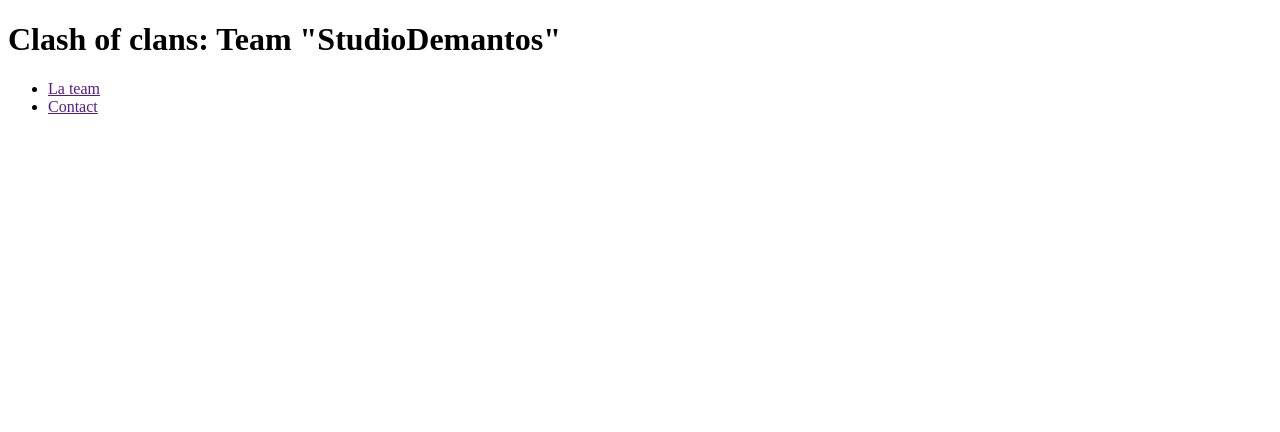
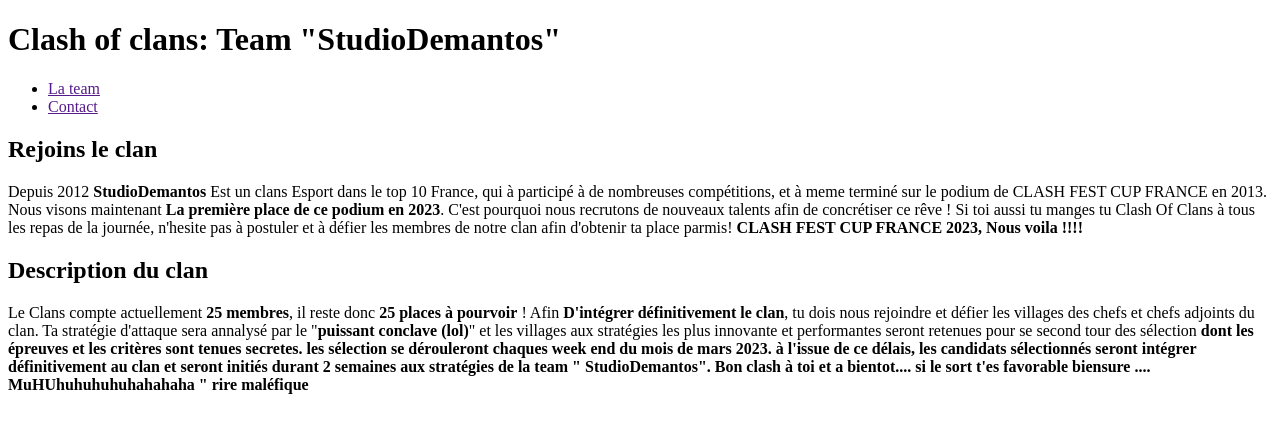
Before and after one commit to ChrisDemts/Esport-Clash-of-clan, a plain HTML site: page index.html in a window 1280 px wide. Drawn offline with Linux system fonts and the light colour scheme.

Commit message:
création du contenu main

```diff
--- a/index.html
+++ b/index.html
@@ -16,6 +16,15 @@
            </ul>
         </nav>
     </header>
+    <main>
+        <div class="containaire">
+            <h2>Rejoins le clan</h2>
+            <p>Depuis 2012 <strong>StudioDemantos</strong> Est un clans Esport dans le top 10 France, qui à participé à de nombreuses compétitions, et à meme terminé sur le podium de CLASH FEST CUP FRANCE en 2013. Nous visons maintenant <strong>La première place de ce podium en 2023</strong>. C'est pourquoi nous recrutons de nouveaux talents afin de concrétiser ce rêve ! Si toi aussi tu manges tu Clash Of Clans à tous les repas de la journée, n'hesite pas à postuler et à défier les membres de notre clan afin d'obtenir ta place parmis! <strong>CLASH FEST CUP FRANCE 2023, Nous voila !!!!</strong>  </p>
+
+            <h2>Description du clan</h2>
+            <p>Le Clans compte actuellement <strong>25 membres</strong>, il reste donc <strong>25 places à pourvoir</strong> ! Afin <strong>D'intégrer définitivement le clan</strong>, tu dois nous rejoindre et défier les villages des chefs et chefs adjoints du clan. Ta stratégie d'attaque sera annalysé par le "<strong>puissant conclave (lol)</strong>" et les villages aux stratégies les plus innovante et performantes seront retenues pour se second tour des sélection <strong>dont les épreuves et les critères sont tenues secretes. les sélection se dérouleront <strong> chaques week end du mois de mars 2023</strong>. à l'issue de ce délais,  les candidats sélectionnés seront intégrer définitivement au clan et seront initiés durant 2 semaines aux stratégies de la team " <strong>StudioDemantos</strong>". Bon clash à toi et a bientot.... si le sort t'es favorable biensure .... MuHUhuhuhuhuhahahaha " rire maléfique</p>
+        </div>
+    </main>
 
 </body>
 </html>
```
